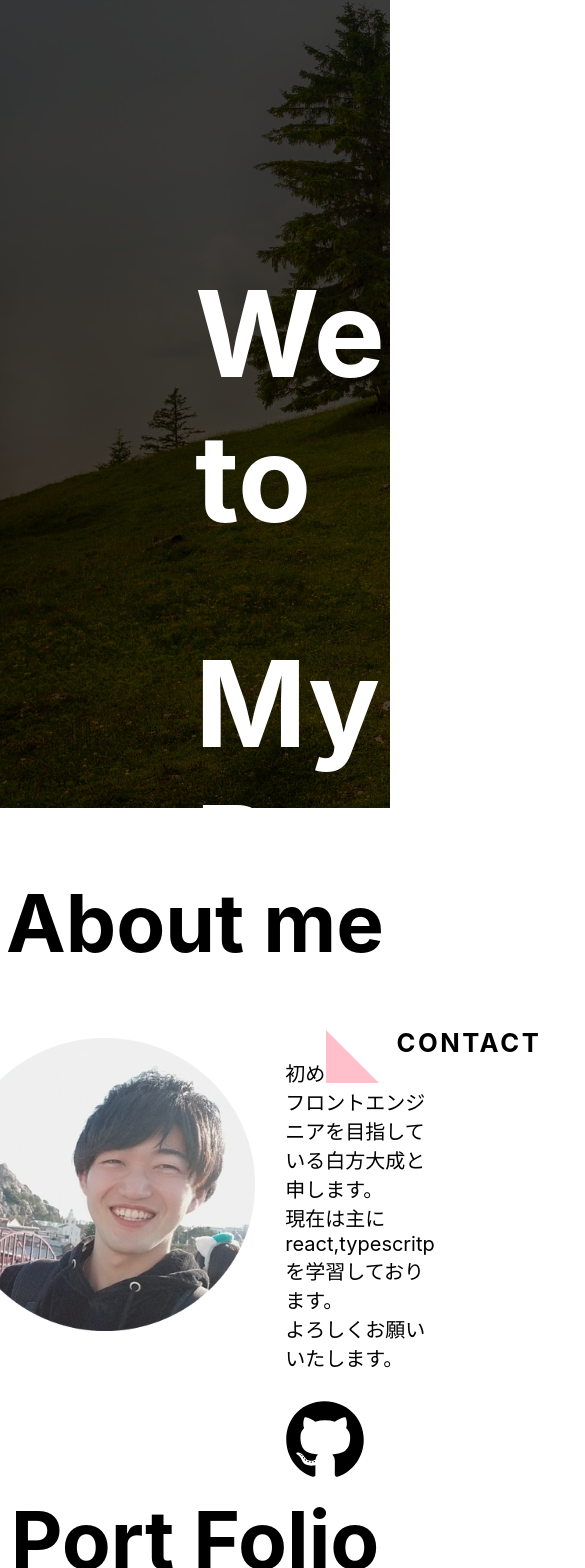
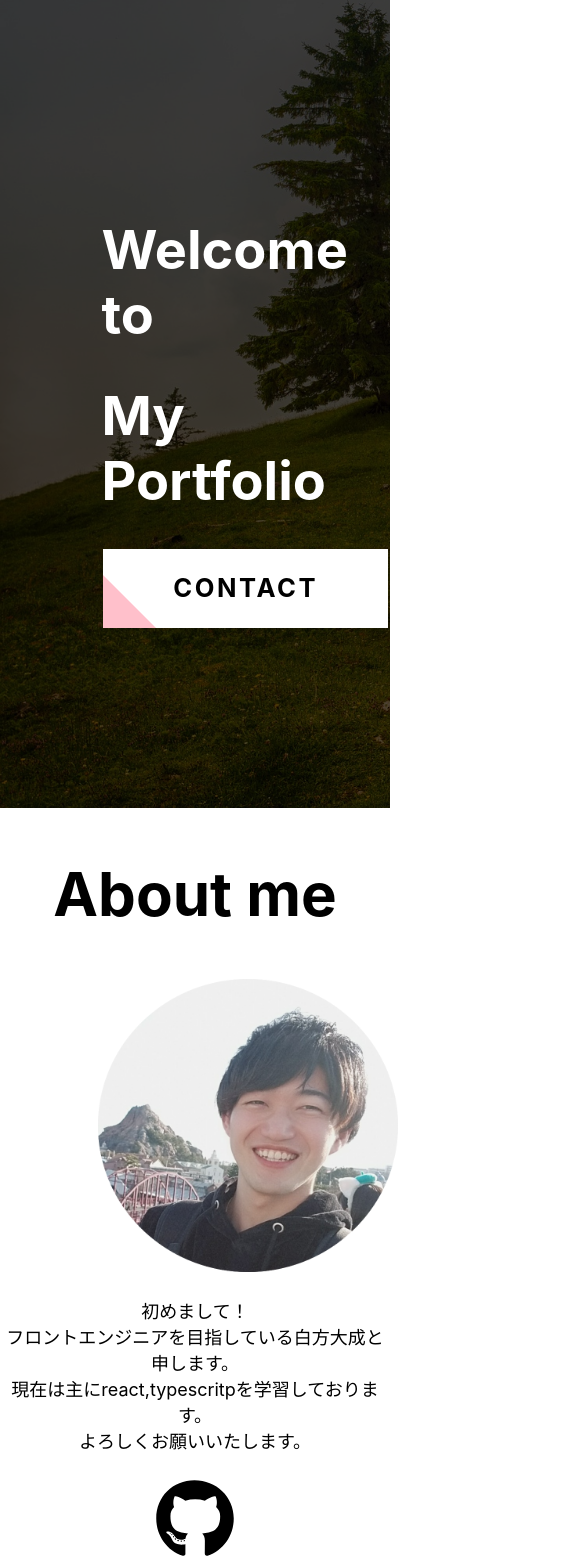
Before and after one commit to taipon55/MyPortfolio, a React (Create React App) app: page / in a window 390 px wide. Shown: the part 157-1725 px from the top of the page, 585 px wide, since content can reach past the window. Built offline with nearby package versions, Linux system fonts and the light colour scheme.

Commit message:
レスポンシブ追加

```diff
--- a/src/App.css
+++ b/src/App.css
@@ -32,7 +32,7 @@ li {
 .top-container {
   position: absolute;
   color: white;
-  font-size: 60px;
+  font-size: 45px;
   left: 50%;
   top: 40%;
 }
@@ -138,19 +138,24 @@ a.btn-flat:hover:before {
 /* portfolio */
 
 .portfolio-photo {
-  width: 600px;
+  width: 100%;
 }
 .portfolio-photo2 {
-  width: 600px;
+  width: 100%;
 }
 
 .portfolio-container {
   display: flex;
+  margin: 20px;
+}
+.portfolio-container p {
+  font-size: 20px;
 }
 
 .portfolio-block {
   margin: 0 auto;
   text-align: center;
+  margin-right: 20px;
 }
 
 .portfolio-link {
@@ -214,3 +219,51 @@ textarea {
 .form-group {
   margin-top: 30px;
 }
+
+@media (max-width: 1024px) {
+  .top-container {
+    left: 26%;
+  }
+  .top-container h1 {
+    font-size: 1.6em;
+  }
+  .container {
+    margin: ４0px;
+  }
+}
+
+@media (max-width: 599px) {
+  .top-container h1 {
+    font-size: 1.2em;
+  }
+  .content-title {
+    font-size: 60px;
+  }
+  .container {
+    display: block;
+  }
+
+  .profile {
+    height: 300px;
+  }
+  .profile-photo {
+    margin-left: 25%;
+  }
+  .about {
+    text-align: center;
+    height: 250px;
+  }
+  .about-text {
+    font-size: 18px;
+  }
+  .portfolio-container {
+    display: block;
+  }
+  .portfolio-block {
+    margin-bottom: 30px;
+  }
+  .contact-title {
+    font-size: 60px;
+    text-align: center;
+  }
+}
```
